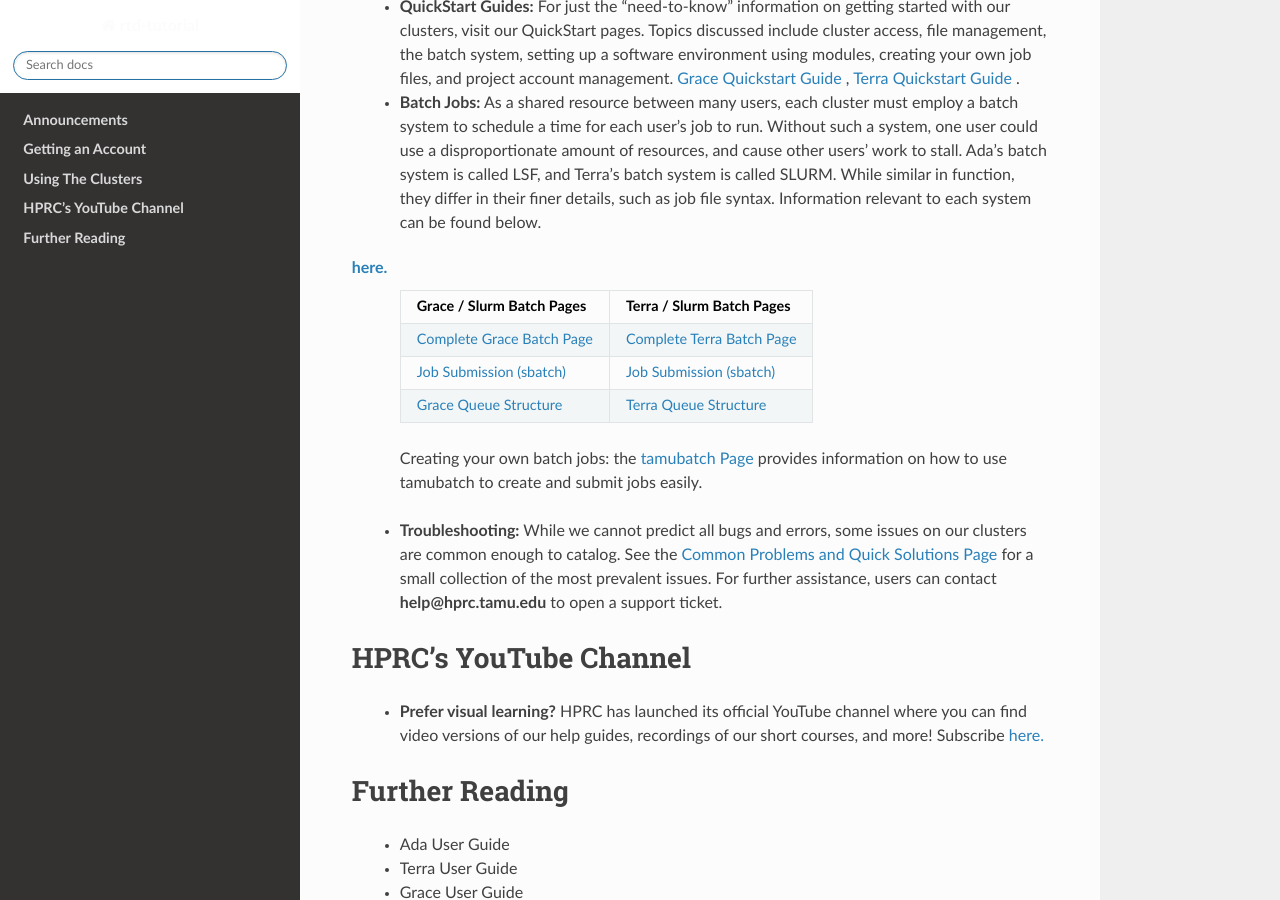
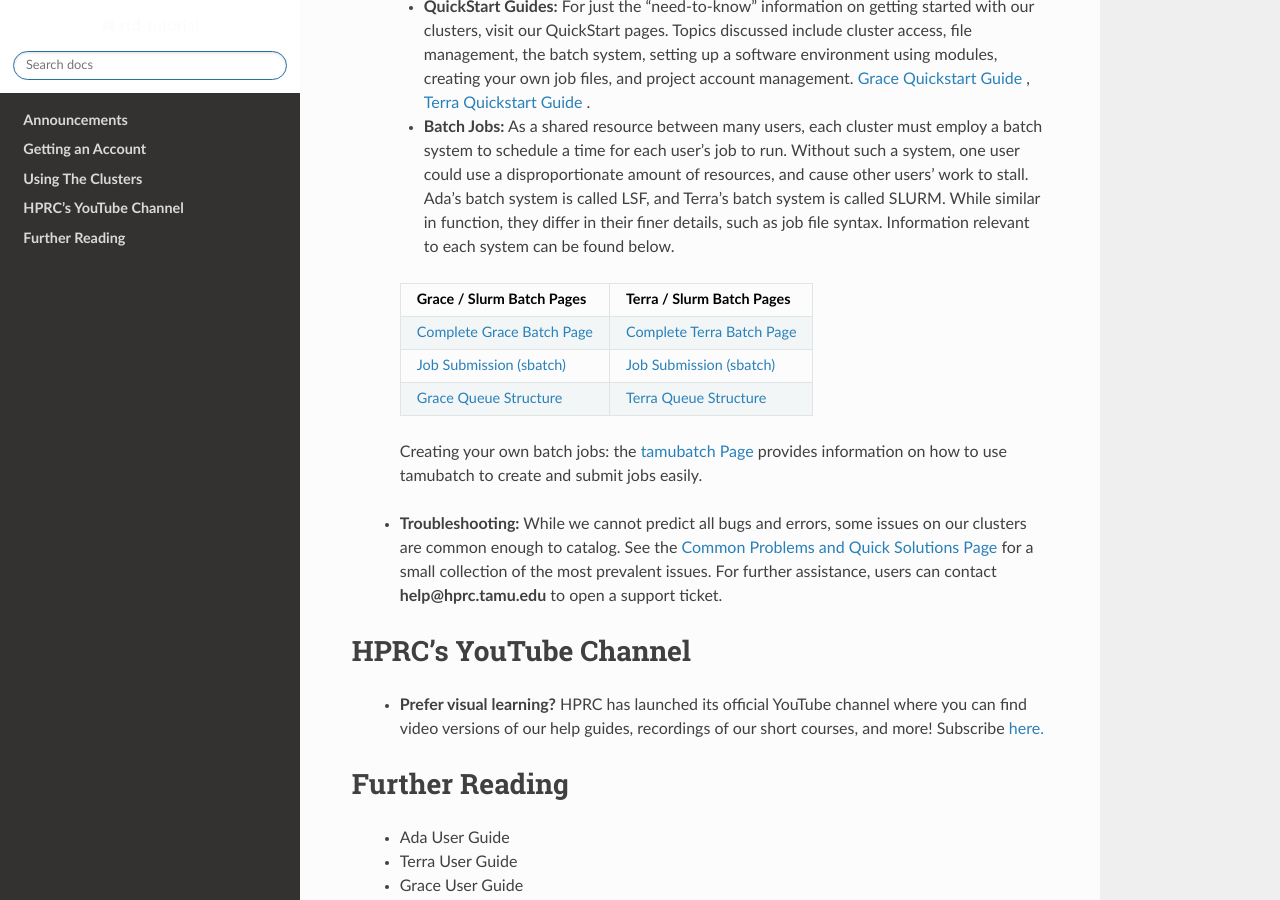
Before and after one commit to EmmanuelDej/rtd-tutorial, a Sphinx documentation site: the page built from docs/index.rst, in a window 1280 px wide and 900 px high, scrolled down 946 px. Built offline with Sphinx 7.4.7 and the Read the Docs theme 2.0.0, drawn with Linux system fonts in a browser that asks for light colours.

Commit message:
Update index.rst

```diff
--- a/docs/index.rst
+++ b/docs/index.rst
@@ -31,7 +31,6 @@
    * **QuickStart Guides:** For just the "need-to-know" information on getting started with our clusters, visit our QuickStart pages. Topics discussed include cluster access, file management, the batch system, setting up a software environment using modules, creating your own job files, and project account management. `Grace Quickstart Guide <https://hprc.tamu.edu/wiki/Grace:QuickStart>`_ , `Terra Quickstart Guide <https://hprc.tamu.edu/wiki/Terra:QuickStart>`_ .
 
    * **Batch Jobs:** As a shared resource between many users, each cluster must employ a batch system to schedule a time for each user's job to run. Without such a system, one user could use a disproportionate amount of resources, and cause other users' work to stall. Ada's batch system is called LSF, and Terra's batch system is called SLURM. While similar in function, they differ in their finer details, such as job file syntax. Information relevant to each system can be found below.
-`here. <https://www.youtube.com/channel/UCgeDEHE5GwkxYUGS0FDLmPw?disable_polymer=true>`_
    +----------------------------------------------------------+---------------------------------------------------------+
    | Grace / Slurm Batch Pages                                | Terra / Slurm Batch Pages                               |
    +==========================================================+=========================================================+
```
